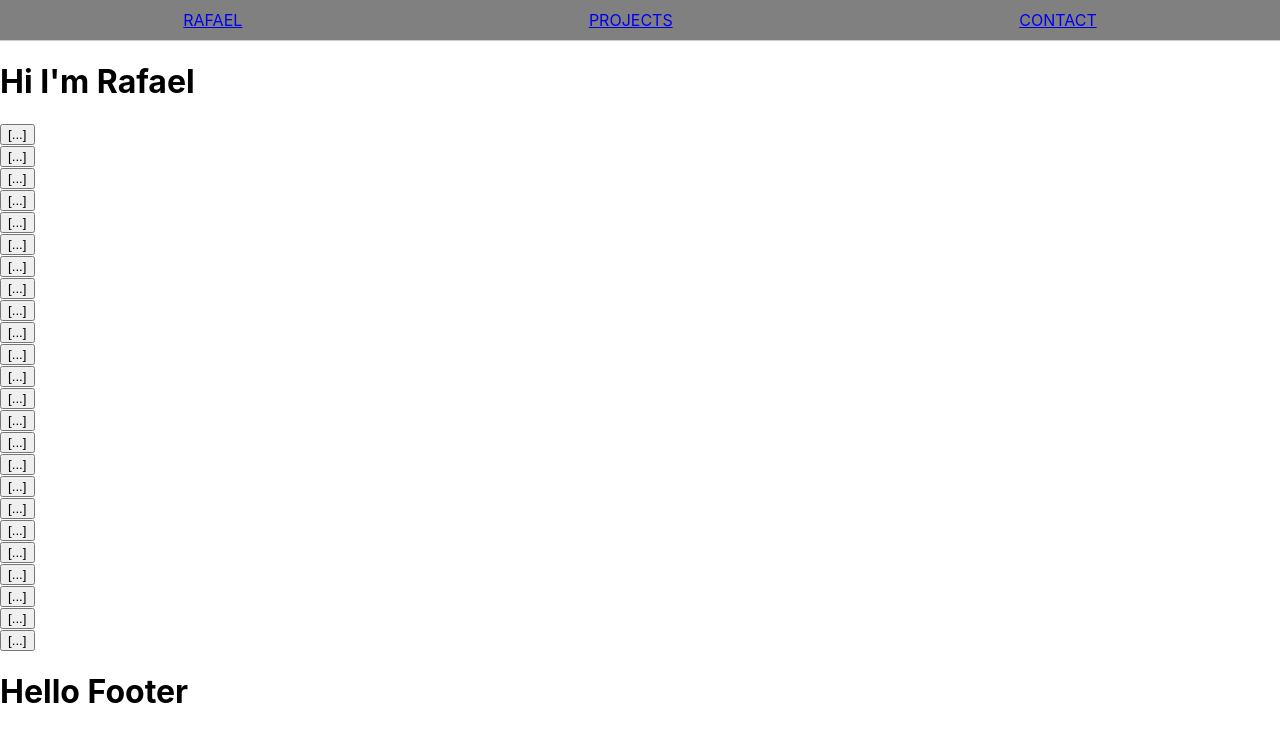
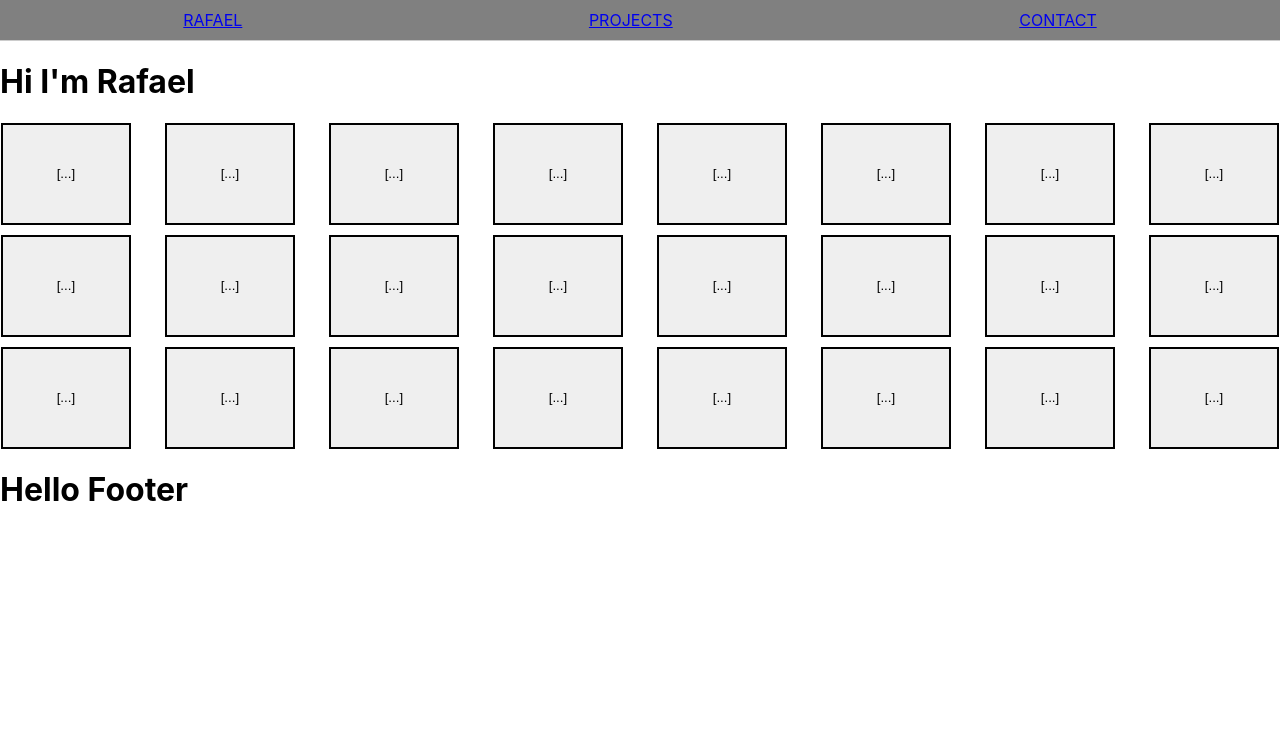
Before and after one commit to yasis12/portfolio-rafael, a React (Create React App) app: page / in a window 1280 px wide. Shown: the top 742 px of the page. Built offline with nearby package versions, Linux system fonts and the light colour scheme.

Commit message:
Testing out buttons on home page

```diff
--- a/src/components/LandingPage/LandingPage.css
+++ b/src/components/LandingPage/LandingPage.css
@@ -0,0 +1,36 @@
+.button-card {
+    min-width: 880px;
+    width: 50%; /* or any other percentage that suits your design */
+    max-width: 880px; /* optional: add a max-width if you don't want it to grow indefinitely */
+    height: 350px;
+    margin: 50px;
+}
+
+.button-row {
+    display: flex;
+    margin: 1px;
+    justify-content: space-between;
+    margin-bottom: 10px;
+  }
+
+.button-container {
+    min-width: 10%;
+    width: 10%;
+    height: 100px;
+    min-height: 10%;
+    text-align: center;
+    display: flex;
+    align-items: center;
+    border: 1px solid #000;
+    margin-right: 1px;
+  }
+
+.button-container:last-child {
+    margin-right: 0;
+  }
+
+.button-container button {
+    width: 100%;
+    height: 100%;
+    border: 1px solid #000;
+  }
--- a/src/components/LandingPage/LandingPage.jsx
+++ b/src/components/LandingPage/LandingPage.jsx
@@ -14,81 +14,81 @@ function LandingPage() {
       </div>
       <div id='button-card'>
         <form onSubmit={submitButton}>
-          <div id='button-row-top'>
-            <div id='button-top-one'>
+          <div className='button-row'>
+            <div className='button-container'>
               <button>[...]</button>
             </div>
-            <div id='button-top-two'>
+            <div className='button-container'>
               <button>[...]</button>
             </div>
-            <div id='button-top-three'>
+            <div className='button-container'>
               <button>[...]</button>
             </div>
-            <div id='button-top-four'>
+            <div className='button-container'>
               <button>[...]</button>
             </div>
-            <div id='button-top-five'>
+            <div className='button-container'>
               <button>[...]</button>
             </div>
-            <div id='button-top-six'>
+            <div className='button-container'>
               <button>[...]</button>
             </div>
-            <div id='button-top-seven'>
+            <div className='button-container'>
               <button>[...]</button>
             </div>
-            <div id='button-top-eight'>
+            <div className='button-container'>
               <button>[...]</button>
             </div>
           </div>
-          <div id='button-row-middle'>
-            <div id='button-middle-one'>
+          <div className='button-row'>
+            <div className='button-container'>
               <button>[...]</button>
             </div>
-            <div id='button-middle-two'>
+            <div className='button-container'>
               <button>[...]</button>
             </div>
-            <div id='button-middle-three'>
+            <div className='button-container'>
               <button>[...]</button>
             </div>
-            <div id='button-middle-four'>
+            <div className='button-container'>
               <button>[...]</button>
             </div>
-            <div id='button-middle-five'>
+            <div className='button-container'>
               <button>[...]</button>
             </div>
-            <div id='button-middle-six'>
+            <div className='button-container'>
               <button>[...]</button>
             </div>
-            <div id='button-middle-seven'>
+            <div className='button-container'>
               <button>[...]</button>
             </div>
-            <div id='button-middle-eight'>
+            <div className='button-container'>
               <button>[...]</button>
             </div>
           </div>
-          <div id='button-row-bottom'>
-            <div id='button-bottom-one'>
+          <div className='button-row'>
+            <div className='button-container'>
               <button>[...]</button>
             </div>
-            <div id='button-bottom-two'>
+            <div className='button-container'>
               <button>[...]</button>
             </div>
-            <div id='button-bottom-three'>
+            <div className='button-container'>
               <button>[...]</button>
             </div>
-            <div id='button-bottom-four'>
+            <div className='button-container'>
               <button>[...]</button>
             </div>
-            <div id='button-bottom-five'>
+            <div className='button-container'>
               <button>[...]</button>
             </div>
-            <div id='button-bottom-six'>
+            <div className='button-container'>
               <button>[...]</button>
             </div>
-            <div id='button-bottom-seven'>
+            <div className='button-container'>
               <button>[...]</button>
             </div>
-            <div id='button-bottom-eight'>
+            <div className='button-container'>
               <button>[...]</button>
             </div>
           </div>
```
